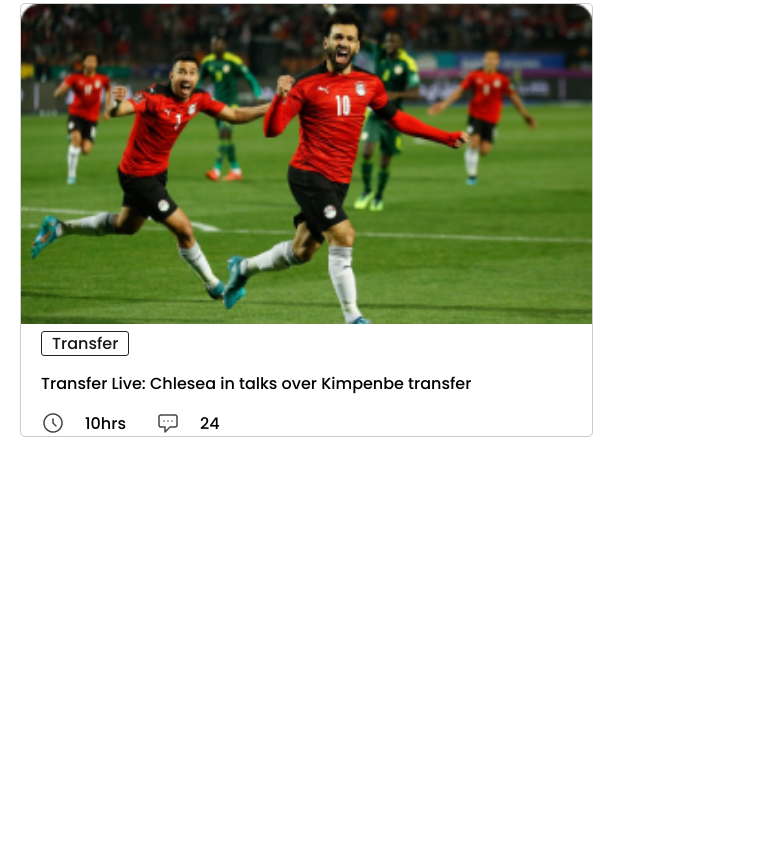
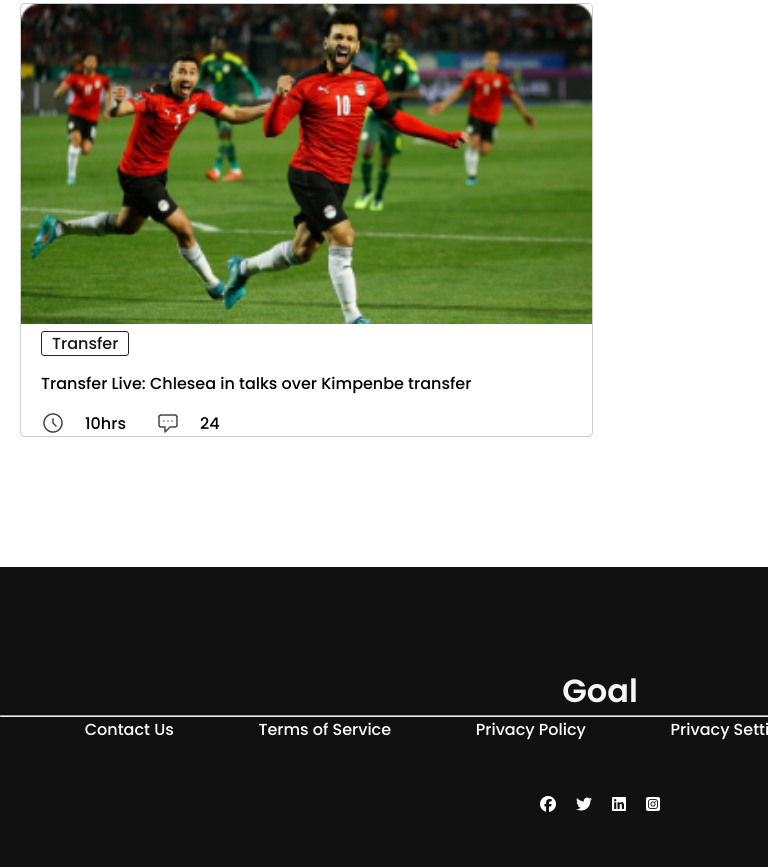
Before and after one commit to SOHELMAHMUD12/world-cup-2022, a plain HTML site: page index.html in a window 768 px wide. Shown: the part 2058-2925 px from the top of the page. Before the commit the page ends 2625 px from the top, so only its background shows below. Drawn offline with Linux system fonts and the light colour scheme.

Commit message:
add footer tablet responsive

```diff
--- a/index.html
+++ b/index.html
@@ -45,7 +45,7 @@
     <!-- /* -------------------------------- */ -->
             <!-- /* start match items */ -->
      <!-- /* -------------------------------- */ -->
-    <section>
+     <section>
         <div class="container">
             <div class="match">
                 <div class="match-link">
@@ -209,7 +209,7 @@
       <!-- /* -------------------------------- */ -->
                  <!-- start footer -->
         <!-- /* -------------------------------- */ -->
-     <!-- <footer>
+      <footer>
         <div class="container">
             <div class="footer-all">
                 <div class="footer-text">
@@ -217,7 +217,7 @@
                 </div>
                 <hr>
                 <div class="goals-menu">
-                    <ul>
+                     <ul>
                         <li>Contact Us </li>
                         <li>Terms of Service </li>
                         <li>Privacy Policy </li>
@@ -235,7 +235,7 @@
                 </div>
             </div>
         </div>
-    </footer>  -->
+    </footer>
      <!-- /* -------------------------------- */ -->
                     <!-- end footer -->
      <!-- /* -------------------------------- */ -->
--- a/style.css
+++ b/style.css
@@ -168,7 +168,6 @@ body {
 /* -------------------------------- */
 footer {
     width: 100%;
-    height: 300px;
     background-color: rgb(18, 17, 18);
 }
 
@@ -187,7 +186,7 @@ footer {
     display: flex;
     justify-content: center;
     align-items: center;
-    margin-top: 20px;
+    padding:50px 0px;
 }
 .footer-icon .faa{
     color:white;
@@ -199,10 +198,15 @@ footer {
     align-items: center;
     margin-top: 30px;
     color: white;
+
+}
+.goals-menu{
+
 }
 
 .goals-menu li {
     list-style: none;
+
 
 }
 /* -------------------------------- */
@@ -263,4 +267,8 @@ footer {
     .match-link a{
         border: 1px solid gray;
     }
+    .goals-menu ul{
+        margin: 0 auto;
+    }
+
 }
```
